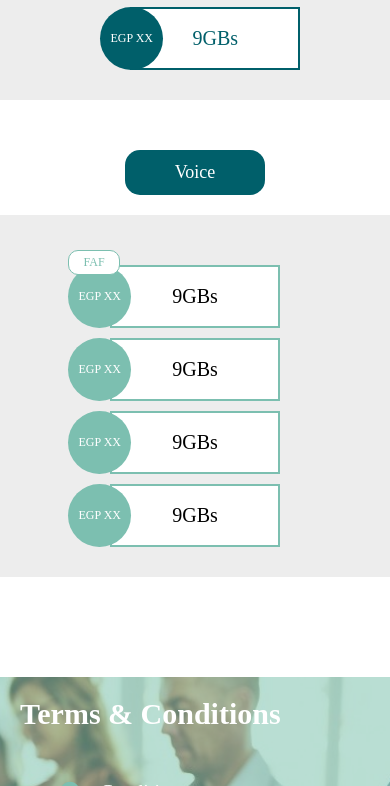
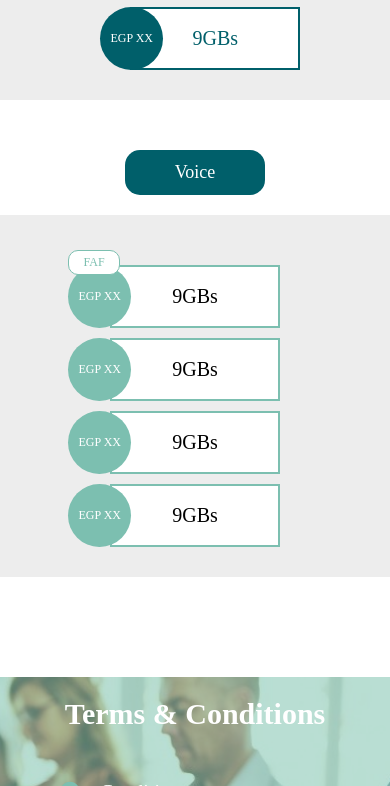
Before and after one commit to ManarKaram/UI-1, a plain HTML site: page index.html in a window 390 px wide. Shown: the part 3051-3837 px from the top of the page. Drawn offline with Linux system fonts and the light colour scheme.

Commit message:
some style touches

```diff
--- a/styles.css
+++ b/styles.css
@@ -511,6 +511,8 @@ footer .list i {
     }
     main.page2 .banner .content h1 {
         font-size: 30px;
+        margin-left: 0;
+        text-align: center;
     }
     main.page2 .banner .content .features {
         display: block;
@@ -526,6 +528,7 @@ footer .list i {
     }
     main.page2 .explore h1 {
         font-size: 30px;
+        margin: 0;
     }
     main.page2 .explore .content .section .offers .item {
         margin: auto auto 10px auto;
@@ -560,6 +563,10 @@ footer .list i {
         font-size: 12px;
     }
 
+    main.page2 .explore {
+        text-align: center;
+    }
+
 }
 
 @media (min-width: 554px) and (max-width: 640px) {
```
